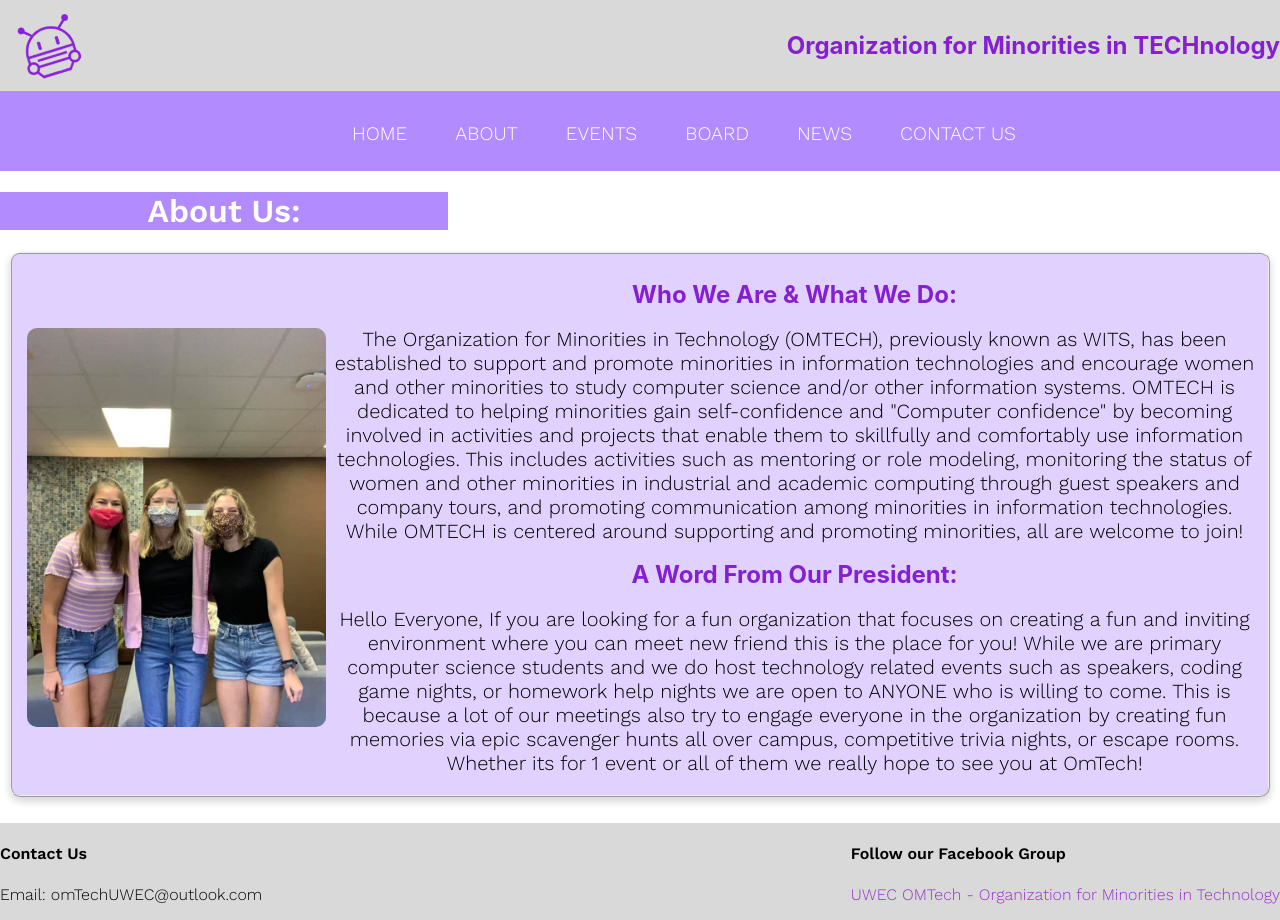
After one commit to drewmore02/drewmore02, a PHP site: page /aboutUs.html in a window 1280 px wide. The commit adds this page. Run offline with PHP 8.4, Linux system fonts and the light colour scheme.

Commit message:
last minute fixes

```diff
--- /dev/null
+++ b/CS268_Project1/aboutUs.css
@@ -0,0 +1,75 @@
+.card{
+    flex: 1;
+    display: flex;
+    flex-direction: column;
+    line-height: 1.5em;
+    border-style: ridge;
+    border-radius: 10px;
+    border-width: 2px;
+    padding: 10px 10px 0px;
+    box-shadow: 0 4px 8px 0 lightgray;
+    background-color: #8c52ff44;
+    margin: 5px 10px;
+}
+
+.pageHeader{
+    background-color: #8c52ffa9;
+    max-width: 35%;
+    text-align: center;
+}
+h1{
+    color: white;
+}
+
+.container{
+    display: flex;
+    flex-direction: row;
+}
+
+.photoContainer{
+    max-width: 50%;
+    max-height: 75vh;
+    margin: 5px;
+}
+
+.mainPhoto{
+    margin-top: 20%;
+    border-radius: 10px;
+    max-width: 100%;
+    max-height: 75vh;
+    margin-right: 20%;
+}
+
+.extraPhoto{
+    display:none;
+}
+
+.textSection{
+    max-width: 75%;
+}
+
+@media (max-width: 800px){
+
+    .mainPhoto{
+        margin-top: 5%;
+    }
+    .extraPhoto{
+        border-radius: 10px;
+        display: block;
+        max-width: 100%;
+        margin-top: 10%;
+    }
+
+    .pageHeader{
+        max-width: 50%;
+    }
+
+    .textSection{
+        max-width: 50%;
+    }
+}
+
+.aboutFont{
+    text-align: center;
+    font-size: 20px;
+}
--- /dev/null
+++ b/CS268_Project1/aboutUs.html
@@ -0,0 +1,92 @@
+<!DOCTYPE html>
+<html lang="en">
+
+<head>
+    <meta charset="UTF-8">
+    <meta http-equiv="X-UA-Compatible" content="IE=edge">
+    <meta name="viewport" content="width=device-width, initial-scale=1.0">
+    <title>About Us</title>
+    <link rel="stylesheet" href="aboutUs.css">
+    <link rel="stylesheet" href="styles.css">
+</head>
+
+<body>
+    <header>
+        <img class="logo" src="omtechPhotos/omtech_old_logo_2.png" alt="OmTech Logo">
+        <h2>Organization for Minorities in TECHnology</h2>
+    </header>
+    <div class="header">
+        <div class="navBar">
+            <ul>
+                <li><a href="index.html">Home</a></li>
+                <li><a href="aboutUs.html">About</a></li>
+                <li><a href="events.html">Events</a></li>
+                <li><a href="meetTheBoard.html">Board</a></li>
+                <li><a href="news.html">News</a></li>
+                <li><a href="contactUs.html">Contact Us</a></li>
+            </ul>
+        </div>
+        <div class="dropDown">
+            <button class="menuButton">Menu</button>
+            <div class="dropDownChild">
+                <ul>
+                    <li><a href="index.html">Home</a></li>
+                    <li><a href="aboutUs.html">About</a></li>
+                    <li><a href="events.html">Events</a></li>
+                    <li><a href="meetTheBoard.html">Board</a></li>
+                    <li><a href="news.html">News</a></li>
+                    <li><a href="contactUs.html">Contact Us</a></li>
+                </ul>
+            </div>
+        </div>
+    </div>
+    <div class="pageHeader">
+        <h1>About Us:</h1>
+    </div>
+    <div class="card">
+        <div class="container">
+            <div class="photoContainer">
+                <img class="mainPhoto" src="omtechPhotos/omtech_CSIntro_1.jpg">
+                <img class="extraPhoto" src="omtechPhotos/omtech_hhn_1.jpg">
+                <img class="extraPhoto" src="omtechPhotos/omtech_scavenger_hunt_4.jpg">
+                <img class="extraPhoto" src="omtechPhotos/omtech_scavenger_hunt_3.jpg">
+            </div>
+            <div class="textSection">
+                <h2 class="aboutHeader">Who We Are & What We Do:</h2>
+                <p class="aboutFont">The Organization for Minorities in Technology (OMTECH), previously known as WITS,
+                    has been established to support and promote minorities in information technologies and encourage
+                    women and other minorities to study computer science and/or other information systems. OMTECH is
+                    dedicated to helping minorities gain self-confidence and "Computer confidence" by becoming involved
+                    in activities and projects that enable them to skillfully and comfortably use information
+                    technologies. This includes activities such as mentoring or role modeling, monitoring the status of
+                    women and other minorities in industrial and academic computing through guest speakers and company
+                    tours, and promoting communication among minorities in information technologies. While OMTECH is
+                    centered around supporting and promoting minorities, all are welcome to join! </p>
+                <h2 class="aboutHeader">A Word From Our President:</h2>
+                <p class="aboutFont">Hello Everyone,
+
+                    If you are looking for a fun organization that focuses on creating a fun and inviting environment
+                    where you can meet new friend this is the place for you! While we are primary computer science
+                    students and we do host technology related events such as speakers, coding game nights, or homework
+                    help nights we are open to ANYONE who is willing to come. This is because a lot of our meetings also
+                    try to engage everyone in the organization by creating fun memories via epic scavenger hunts all
+                    over campus, competitive trivia nights, or escape rooms.
+
+                    Whether its for 1 event or all of them we really hope to see you at OmTech! </p>
+            </div>
+        </div>
+    </div>
+    <footer>
+        <div class="contactUs">
+            <h4>Contact Us</h4>
+            <p>Email: omTechUWEC@outlook.com</p>
+        </div>
+        <div>
+            <h4>Follow our Facebook Group</h4>
+            <p><a class="footerLink" href="https://www.facebook.com/groups/uwecomtech" target="_blank">UWEC OMTech -
+                    Organization for Minorities in Technology</a></p>
+        </div>
+    </footer>
+</body>
+
+</html>
--- a/CS268_Project1/meetTheBoardstyle.css
+++ b/CS268_Project1/meetTheBoardstyle.css
@@ -3,7 +3,7 @@
     flex-wrap: wrap;
     justify-content: center;
     flex-direction: row;
-    padding: 5% 0% 0% 0%;
+    padding: 5% 0% 5% 0%;
   }
 .card{
     display: flex;
@@ -22,7 +22,7 @@
 }
 
 .card:hover {
-    box-shadow: 0 8px 16px 0 rgba(0,0,0,0.2);
+    box-shadow: 0 8px 16px 0 rgba(0, 0, 0, 0.308);
  }
 
 .pic{
```
Also changed, not shown: CS268_Project1/contactUs.css (added, +74 -0 lines), CS268_Project1/contactUs.html (added, +73 -0 lines), CS268_Project1/events.html (+4 -4 lines), CS268_Project1/index.html (+4 -4 lines), CS268_Project1/meetTheBoard.html (+4 -4 lines), CS268_Project1/meetThePres.html (+4 -4 lines), CS268_Project1/meetTheSecretary.html (+4 -4 lines), CS268_Project1/meetTheVP.html (+4 -4 lines), CS268_Project1/meetTheWebmaster.html (+4 -4 lines), CS268_Project1/news.html (+7 -5 lines), CS268_Project1/newsStyle.css (+13 -0 lines).
